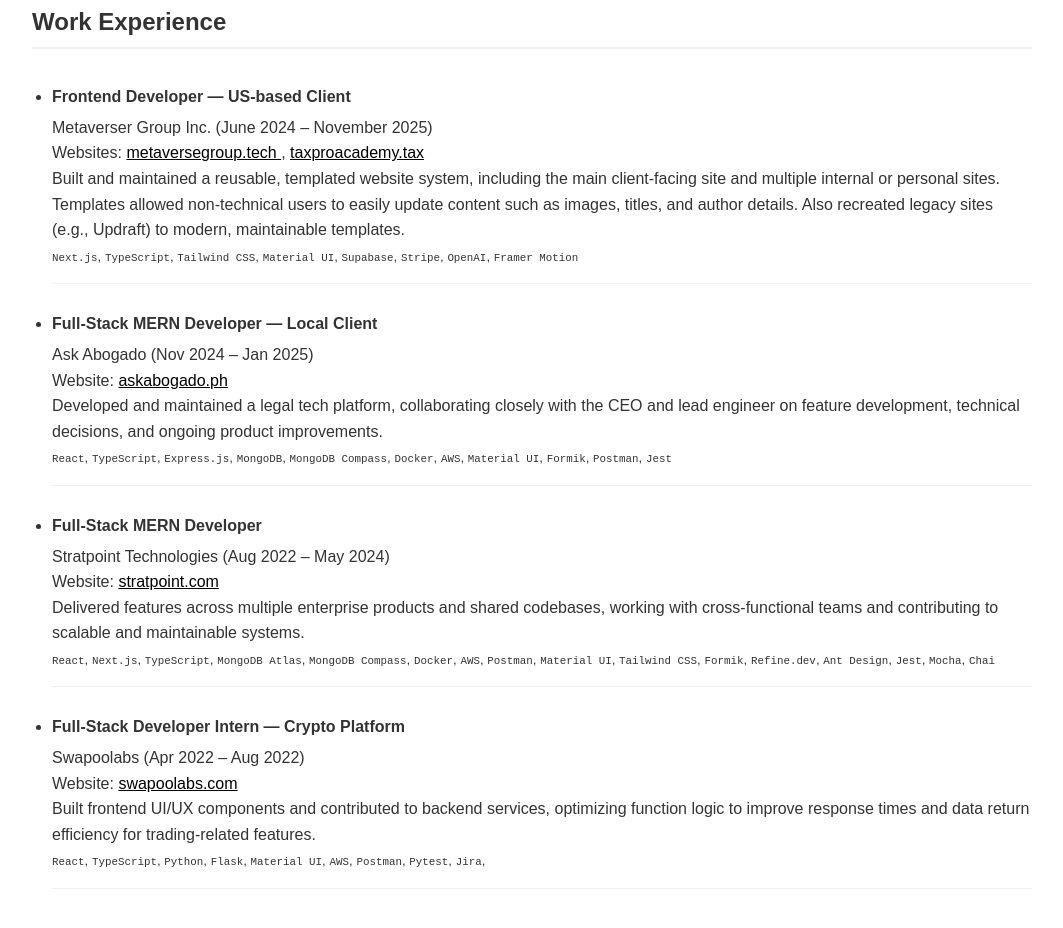
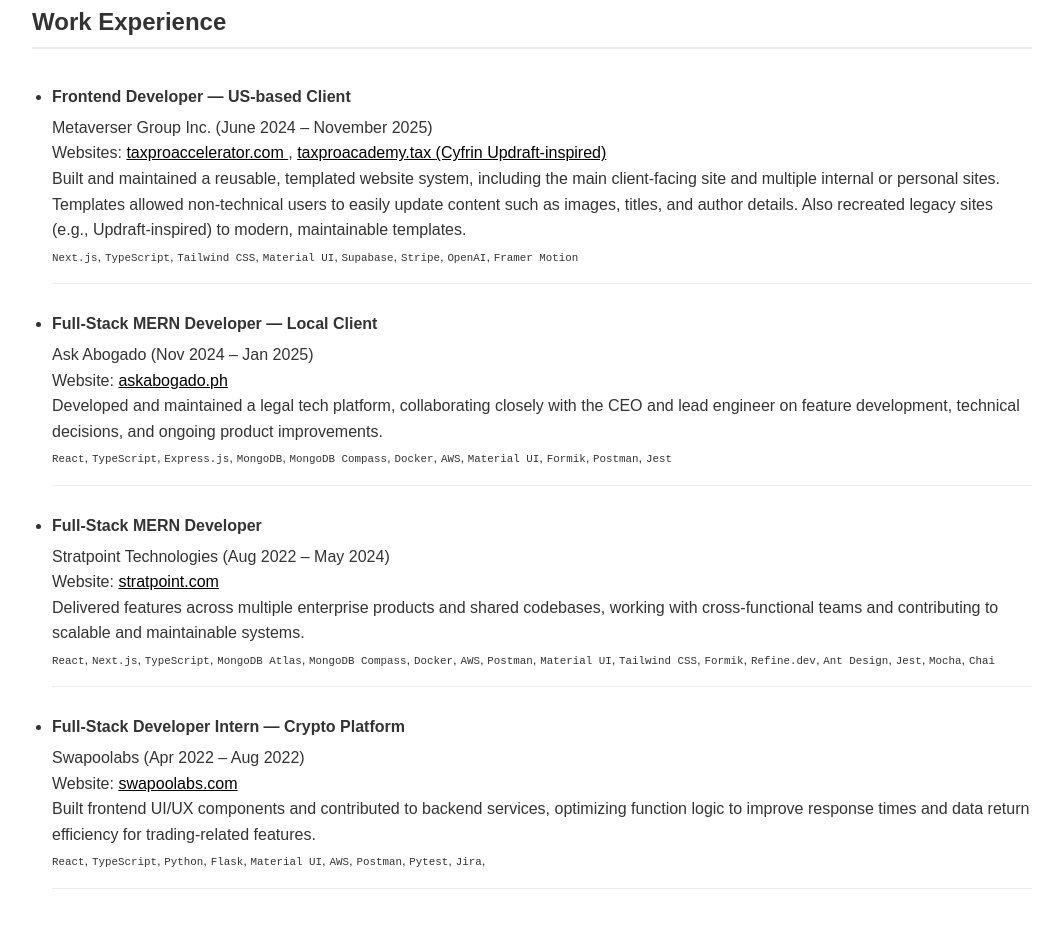
Before and after one commit to denverjose/portfolio, a plain HTML site: page index.html in a window 1280 px wide. Shown: the part 922-1850 px from the top of the page, without its empty margins (108-1171 px from the left). Drawn offline with Linux system fonts and the light colour scheme.

Commit message:
change link url because the live websites doesn't show what's my previous work

```diff
--- a/index.html
+++ b/index.html
@@ -197,17 +197,26 @@
             <strong>Frontend Developer — US-based Client</strong>
             Metaverser Group Inc. (June 2024 – November 2025)<br />
             Websites:
-            <a href="https://metaversegroup.tech/" target="_blank">
-              metaversegroup.tech </a
+            <a
+              href="https://github.com/denverjose/taxpro-accelerator"
+              target="_blank"
+            >
+              taxproaccelerator.com </a
             >,
-            <a href="https://taxproacademy.tax/" target="_blank">
-              taxproacademy.tax </a
+            <a
+              href="https://github.com/denverjose/defi-university"
+              target="_blank"
+            >
+              taxproacademy.tax
+            </a>
+            <a href="https://updraft.cyfrin.io/courses" target="_blank">
+              (Cyfrin Updraft-inspired) </a
             ><br />
             Built and maintained a reusable, templated website system, including
             the main client-facing site and multiple internal or personal sites.
             Templates allowed non-technical users to easily update content such
             as images, titles, and author details. Also recreated legacy sites
-            (e.g., Updraft) to modern, maintainable templates.
+            (e.g., Updraft-inspired) to modern, maintainable templates.
             <br />
             <small>
               <code>Next.js</code>, <code>TypeScript</code>,
```
